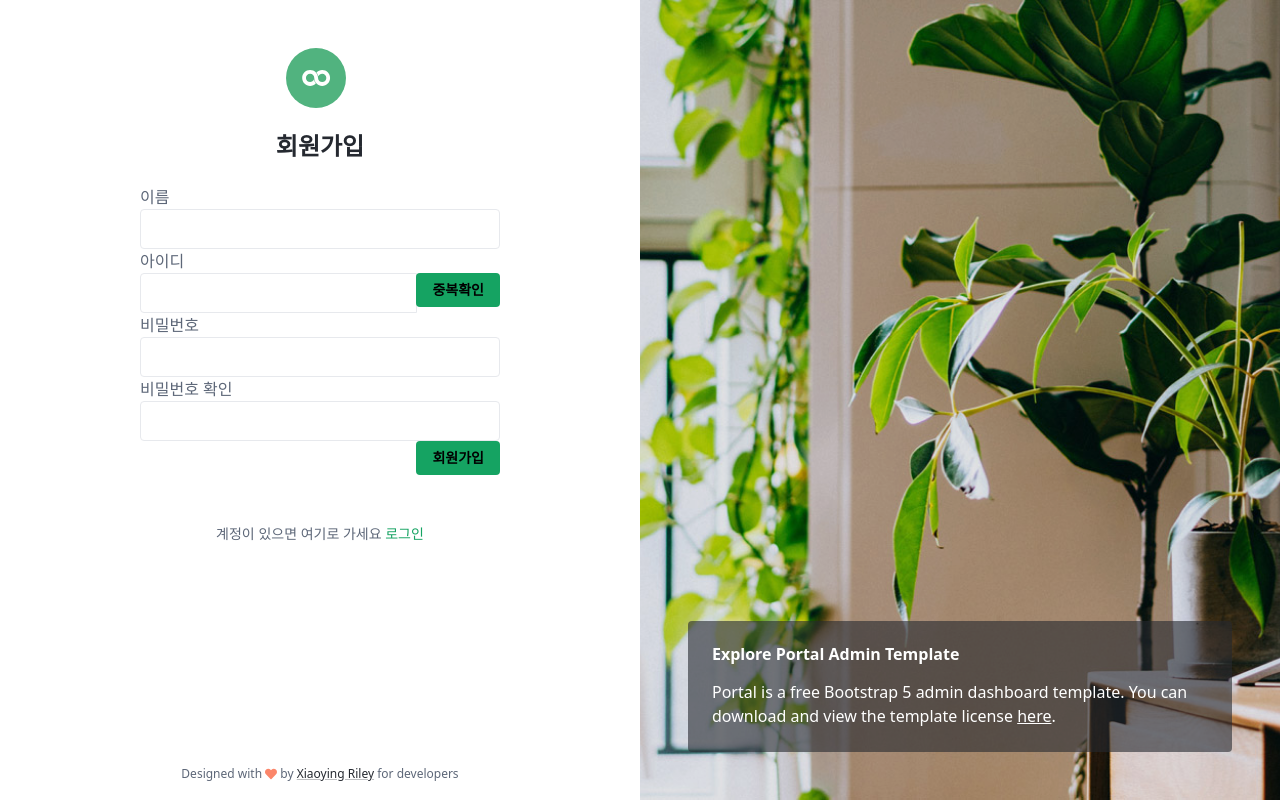
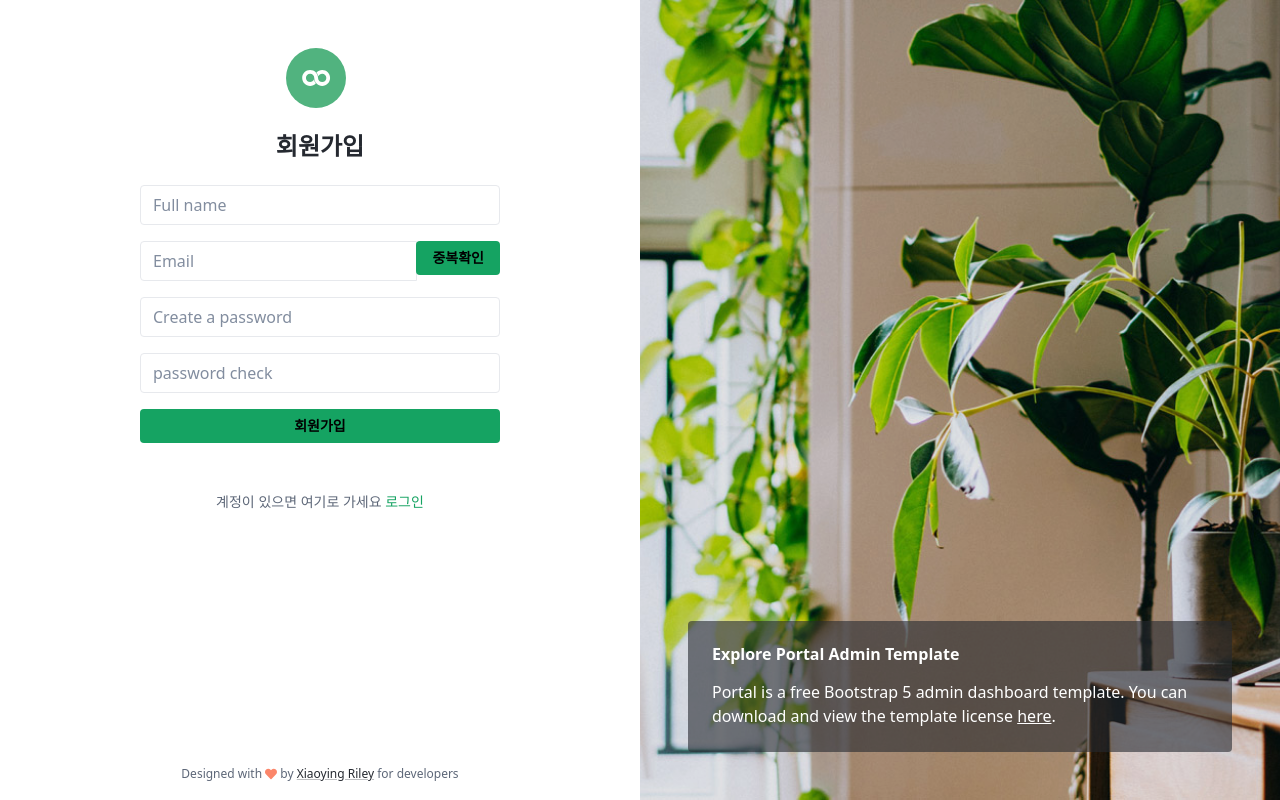
Before and after one commit to dch9610/BAB_Project, a Flask app: page /user_join in a window 1280 px wide. Run offline with Flask 2, Linux system fonts and the light colour scheme; some libraries are stand-ins or nearby versions.

```diff
--- a/Web/templates/user/signup.html
+++ b/Web/templates/user/signup.html
@@ -19,22 +19,34 @@
 	<!-- App CSS -->
 	<link id="theme-style" rel="stylesheet" href="assets/css/portal.css">
 
-	<!-- 함수 -->
 	<script>
 		function check_input(){
 
 			// 사용자가 입력한 데이터를 추출한다.
-		user_name = $("#user_name").val()
-		user_id = $("#user_id").val()
-		user_pw = $("#user_pw").val()
-		user_pw2 = $("#user_pw2").val()
+			signup_name = $("#signup_name").val();
+			signup_email = $("#signup_email").val();
+			signup_password = $("#signup_password").val();
+			signup_password2 = $("#signup_password2").val();
 
-		console.log(user_name)
-		console.log(user_id)
-		console.log(user_pw)
-		console.log(user_pw2)
+			alert(signup_name,signup_email,signup_password );
+
+			// 유효성 검사
+			if(signup_name.length < 2){
+				alert('사용자 이름은 2글자 이상이어야 합니다')
+				$('#signup_name').val('')
+				$('#signup_name').focus()
+				return false
+			}
+
+			if(signup_password != signup_password2) {
+				alert('비밀번호가 일치하지 않습니다')
+				$('#signup_password').val('')
+				$('#signup_password2').val('')
+				$('#signup_password').focus()
+				return false
+			}
+		}
 	</script>
-
 </head>
 
 <body class="app app-signup p-0">
@@ -43,38 +55,63 @@
 		<div class="col-12 col-md-7 col-lg-6 auth-main-col text-center p-5">
 			<div class="d-flex flex-column align-content-end">
 				<div class="app-auth-body mx-auto">
-					<div class="app-auth-branding mb-4"><a class="app-logo" href="index.html"><img
-								class="logo-icon mr-2" src="assets/images/app-logo.svg" alt="logo"></a></div>
+					<div class="app-auth-branding mb-4"><a class="app-logo" href="main"><img class="logo-icon mr-2"
+								src="assets/images/app-logo.svg" alt="logo"></a></div>
 					<h2 class="auth-heading text-center mb-4">회원가입</h2>
 
 					<div class="auth-form-container text-left mx-auto">
 						<!-- 회원 정보 입력 후 가입 -->
-						<form action="user_join_pro" method="post" class="auth-form auth-signup-form">
-							<div class="form-group">
-								<label for="user_name">이름</label>
-								<input type="text" id="user_name" name="user_name" class="form-control"/>
+						<form action="user_join_pro" method="POST" onsubmit="check_input();">
+							<!-- 이름 작성 -->
+							<div class="form-group mb-3">
+								<label class="sr-only" for="signup_name">Your Name</label>
+								<input id="signup_name" name="signup_name" type="text" class="form-control"
+									placeholder="Full name" required="required">
 							</div>
-							<div class="form-group">
-								<label for="user_id">아이디</label>
-								<div class="input-group">
-									<input type="text" id="user_id" name="user_id" class="form-control" onkeypress="reset_check_id()"/>
+
+							<!-- 이메일 작성 -->
+							<div class="form-group mb-3">
+								<label class="sr-only" for="signup_email">Your Email</label>
+								<div class='input-group'>
+
+									<input id="signup_email" name="signup_email" type="email" class="form-control"
+										placeholder="Email" required="required" onkeypress="reset_check_id()">
+
 									<div class="input-group-append">
-										<button type="button" class="btn btn-primary" onclick='check_join_id()'>중복확인</button>
+										<button type="button" class="btn btn-primary btn-block theme-btn mx-auto"
+											onclick='check_join_id()'>중복확인</button>
 									</div>
 								</div>
+
 							</div>
+
+							<!-- 패스워드 -->
+							<div class="form-group mb-3">
+								<label class="sr-only" for="signup_password">Password</label>
+								<input id="signup_password" name="signup_password" type="password" class="form-control"
+									placeholder="Create a password" required="required">
+							</div>
+
+							<!-- 패스워드 확인 -->
+							<div class="password mb-3">
+								<label class="sr-only" for="signup_password2">Password</label>
+								<input id="signup_password2" name="signup_password2" type="password"
+									class="form-control" placeholder="password check" required="required">
+							</div>
+
+							<!-- 체크박스 -->
+							<!-- <div class="extra mb-3">
+								<div class="form-check">
+									<input class="form-check-input" type="checkbox" value="" id="RememberPassword">
+									<label class="form-check-label" for="RememberPassword">
+										I agree to Portal's <a href="#" class="app-link">Terms of Service</a> and <a
+											href="#" class="app-link">Privacy Policy</a>.
+									</label>
+								</div>
+							</div> -->
+
 							<div class="form-group">
-								<label for="user_pw">비밀번호</label>
-								<input type="password" id="user_pw" name="user_pw" class="form-control"/>
-							</div>
-							<div class="form-group">
-								<label for="user_pw2">비밀번호 확인</label>
-								<input type="password" id="user_pw2" name="user_pw2" class="form-control"/>
-							</div>
-							<div class="form-group">
-								<div class="text-right">
-									<button type="submit" class="btn btn-primary">회원가입</button>
-								</div>
+								<button type="submit" class="btn btn-primary btn-block theme-btn mx-auto">회원가입</button>
 							</div>
 
 						</form>
```
Also changed, not shown: Web/templates/user/login.html (+17 -15 lines).
